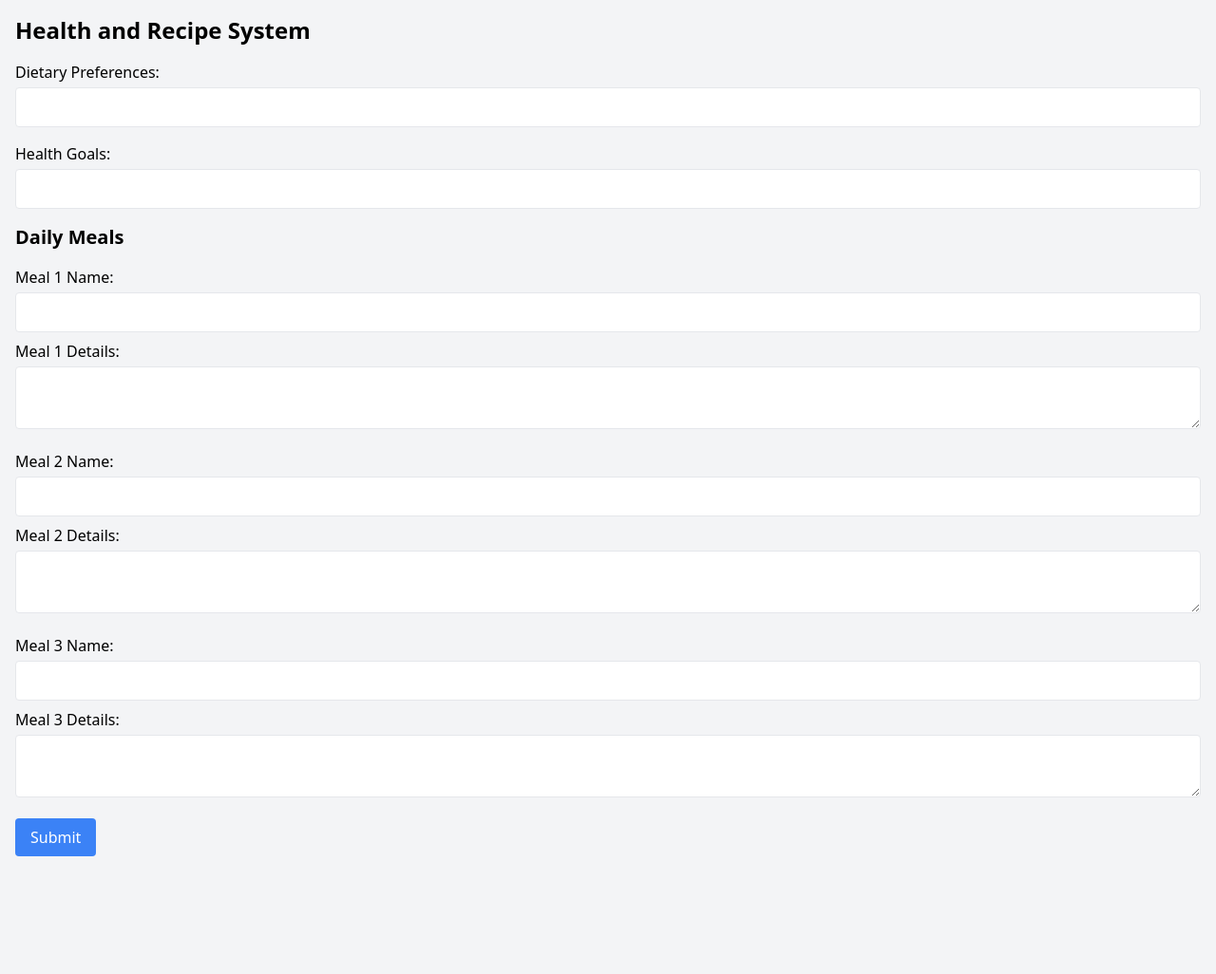
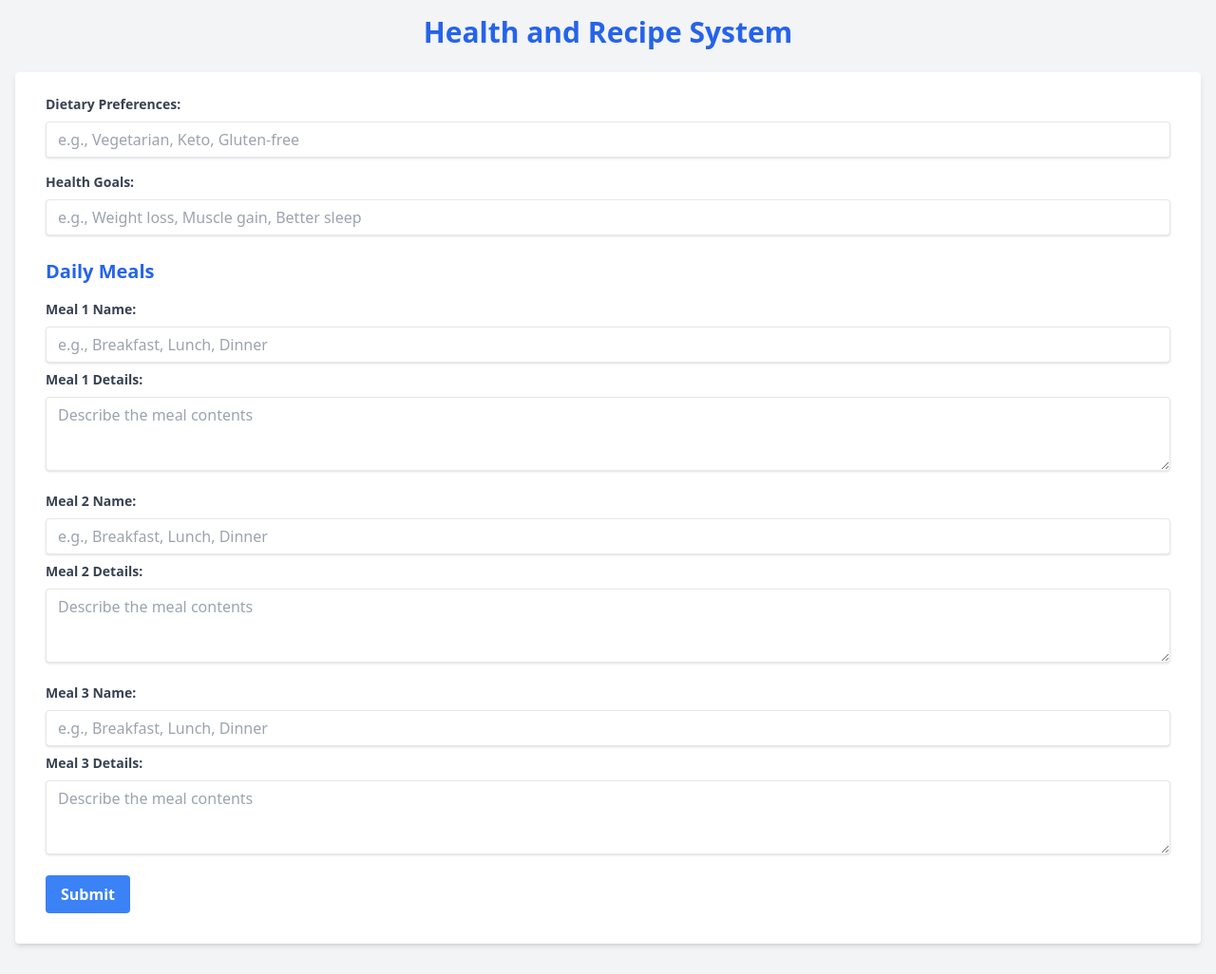
Before and after one commit to cashilaa/healthassistant, a Flask app: page / in a window 1280 px wide. Shown: the whole page at 95% size. Before the commit the page ends 902 px from the top, so only its background shows below. Run offline with Flask 3, Linux system fonts and the light colour scheme; some libraries are stand-ins or nearby versions.

Commit message:
Update index.html

```diff
--- a/templates/index.html
+++ b/templates/index.html
@@ -4,35 +4,71 @@
     <meta charset="UTF-8">
     <meta name="viewport" content="width=device-width, initial-scale=1.0">
     <title>Health and Recipe System</title>
-    <link href="https://cdn.jsdelivr.net/npm/tailwindcss@2.2.19/dist/tailwind.min.css" rel="stylesheet">
+    <script src="https://cdn.tailwindcss.com"></script>
+    <style>
+        .loader {
+            border: 5px solid #f3f3f3;
+            border-top: 5px solid #3498db;
+            border-radius: 50%;
+            width: 50px;
+            height: 50px;
+            animation: spin 1s linear infinite;
+            display: none;
+        }
+        @keyframes spin {
+            0% { transform: rotate(0deg); }
+            100% { transform: rotate(360deg); }
+        }
+    </style>
 </head>
 <body class="bg-gray-100">
     <div class="container mx-auto p-4">
-        <h1 class="text-2xl font-bold mb-4">Health and Recipe System</h1>
-        <form action="/" method="post" class="space-y-4">
-            <div>
-                <label for="dietary_preferences" class="block mb-1">Dietary Preferences:</label>
-                <input type="text" id="dietary_preferences" name="dietary_preferences" required class="w-full p-2 border rounded">
+        <h1 id="health-and-recipe-system" class="text-3xl font-bold mb-6 text-center text-blue-600">Health and Recipe System</h1>
+
+        <form id="healthForm" method="POST" action="/" class="bg-white shadow-md rounded px-8 pt-6 pb-8 mb-4">
+            <div class="mb-4">
+                <label class="block text-gray-700 text-sm font-bold mb-2" for="dietary_preferences">
+                    Dietary Preferences:
+                </label>
+                <input class="shadow appearance-none border rounded w-full py-2 px-3 text-gray-700 leading-tight focus:outline-none focus:shadow-outline" id="dietary_preferences" name="dietary_preferences" type="text" placeholder="e.g., Vegetarian, Keto, Gluten-free">
             </div>
-            <div>
-                <label for="health_goals" class="block mb-1">Health Goals:</label>
-                <input type="text" id="health_goals" name="health_goals" required class="w-full p-2 border rounded">
+
+            <div class="mb-4">
+                <label class="block text-gray-700 text-sm font-bold mb-2" for="health_goals">
+                    Health Goals:
+                </label>
+                <input class="shadow appearance-none border rounded w-full py-2 px-3 text-gray-700 leading-tight focus:outline-none focus:shadow-outline" id="health_goals" name="health_goals" type="text" placeholder="e.g., Weight loss, Muscle gain, Better sleep">
             </div>
-            <h2 class="text-xl font-semibold mt-4">Daily Meals</h2>
+
+            <h2 id="daily-meals" class="text-xl font-semibold mt-6 mb-4 text-blue-600">Daily Meals</h2>
+
             {% for i in range(1, 4) %}
-            <div class="space-y-2">
-                <div>
-                    <label for="meal_name_{{ i }}" class="block mb-1">Meal {{ i }} Name:</label>
-                    <input type="text" id="meal_name_{{ i }}" name="meal_name_{{ i }}" class="w-full p-2 border rounded">
-                </div>
-                <div>
-                    <label for="meal_details_{{ i }}" class="block mb-1">Meal {{ i }} Details:</label>
-                    <textarea id="meal_details_{{ i }}" name="meal_details_{{ i }}" class="w-full p-2 border rounded"></textarea>
-                </div>
+            <div class="mb-4">
+                <label class="block text-gray-700 text-sm font-bold mb-2" for="meal_name_{{ i }}">
+                    Meal {{ i }} Name:
+                </label>
+                <input class="shadow appearance-none border rounded w-full py-2 px-3 text-gray-700 leading-tight focus:outline-none focus:shadow-outline" id="meal_name_{{ i }}" name="meal_name_{{ i }}" type="text" placeholder="e.g., Breakfast, Lunch, Dinner">
+
+                <label class="block text-gray-700 text-sm font-bold mb-2 mt-2" for="meal_details_{{ i }}">
+                    Meal {{ i }} Details:
+                </label>
+                <textarea class="shadow appearance-none border rounded w-full py-2 px-3 text-gray-700 leading-tight focus:outline-none focus:shadow-outline" id="meal_details_{{ i }}" name="meal_details_{{ i }}" rows="3" placeholder="Describe the meal contents"></textarea>
             </div>
             {% endfor %}
-            <button type="submit" class="bg-blue-500 text-white px-4 py-2 rounded hover:bg-blue-600">Submit</button>
+
+            <div class="flex items-center justify-between">
+                <button class="bg-blue-500 hover:bg-blue-700 text-white font-bold py-2 px-4 rounded focus:outline-none focus:shadow-outline" type="submit">
+                    Submit
+                </button>
+                <div id="loader" class="loader"></div>
+            </div>
         </form>
     </div>
+
+    <script>
+        document.getElementById('healthForm').addEventListener('submit', function(e) {
+            document.getElementById('loader').style.display = 'block';
+        });
+    </script>
 </body>
 </html>
```
